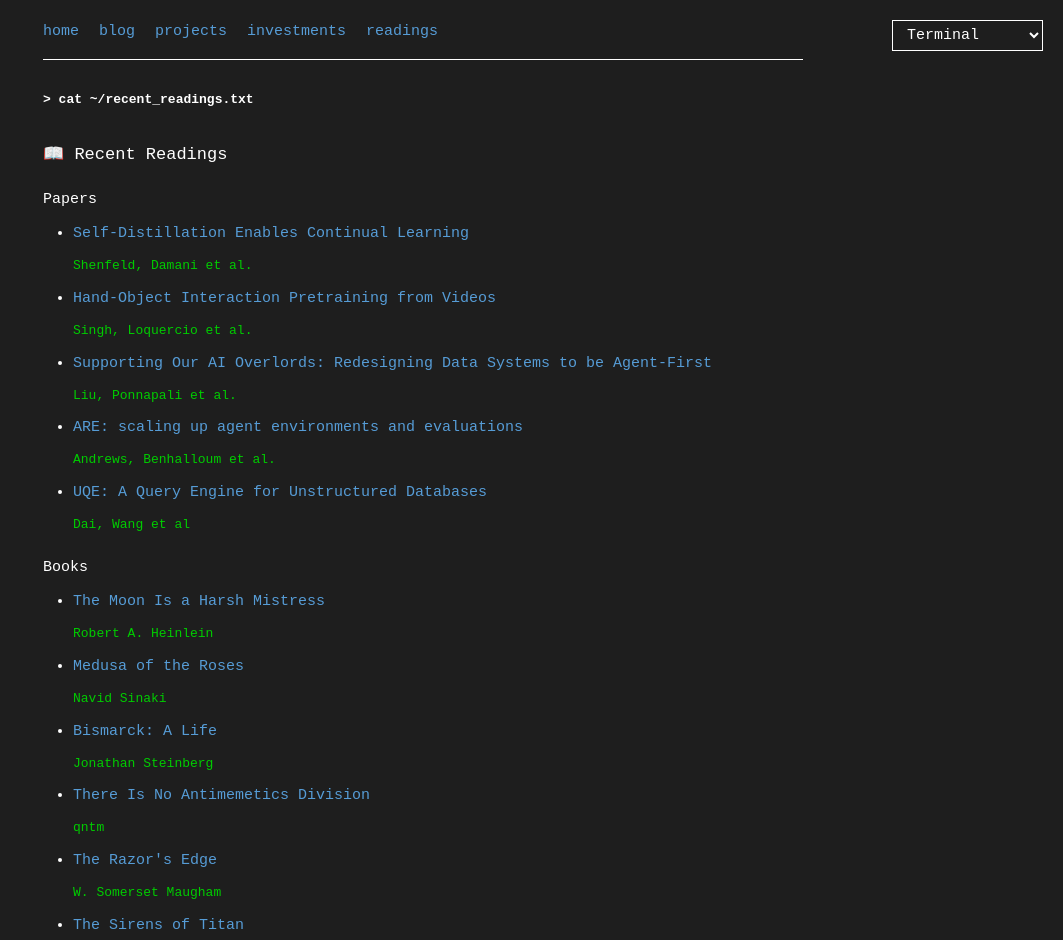
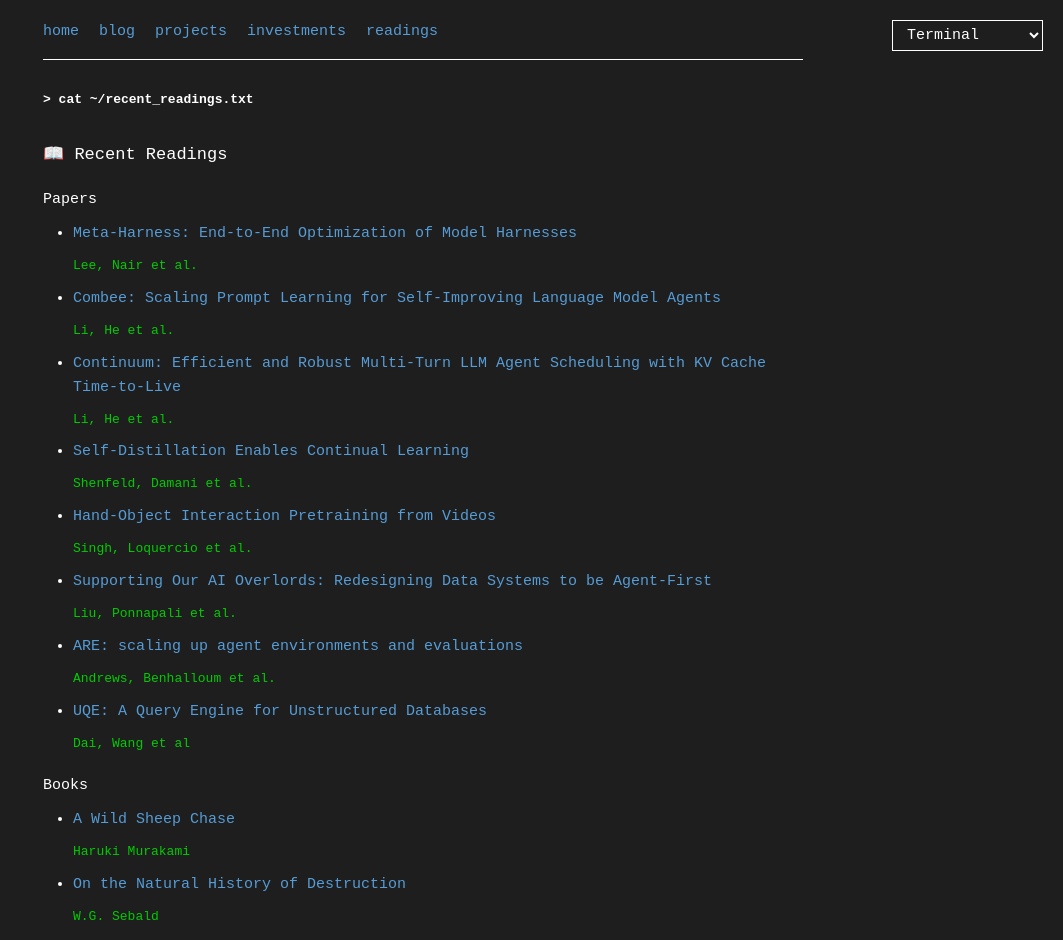
Before and after one commit to aazo11/personal_website, a Next.js app: page /readings in a window 1280 px wide. Shown: the top 940 px of the page, without its empty margins (217-1280 px from the left). Built offline with nearby package versions, Linux system fonts and the light colour scheme.

Commit message:
content: update recent readings

```diff
--- a/app/readings/page.tsx
+++ b/app/readings/page.tsx
@@ -27,6 +27,18 @@
         <h3>Papers</h3>
         <ul>
           <li>
+            <a href="https://arxiv.org/pdf/2603.28052" target="_blank" rel="noopener noreferrer">Meta-Harness: End-to-End Optimization of Model Harnesses</a>
+            <p className="post-date">Lee, Nair et al.</p>
+          </li>
+          <li>
+            <a href="https://arxiv.org/pdf/2604.04247" target="_blank" rel="noopener noreferrer">Combee: Scaling Prompt Learning for Self-Improving Language Model Agents</a>
+            <p className="post-date">Li, He et al.</p>
+          </li>
+          <li>
+            <a href="https://arxiv.org/pdf/2511.02230" target="_blank" rel="noopener noreferrer">Continuum: Efficient and Robust Multi-Turn LLM Agent Scheduling with KV Cache Time-to-Live</a>
+            <p className="post-date">Li, He et al.</p>
+          </li>
+          <li>
             <a href="https://arxiv.org/pdf/2601.19897" target="_blank" rel="noopener noreferrer">Self-Distillation Enables Continual Learning</a>
             <p className="post-date">Shenfeld, Damani et al.</p>
           </li>
@@ -50,6 +62,14 @@
 
         <h3>Books</h3>
         <ul>
+          <li>
+            <a href="https://www.goodreads.com/book/show/11298.A_Wild_Sheep_Chase" target="_blank" rel="noopener noreferrer">A Wild Sheep Chase</a>
+            <p className="post-date">Haruki Murakami</p>
+          </li>
+          <li>
+            <a href="https://www.goodreads.com/book/show/183922.On_the_Natural_History_of_Destruction" target="_blank" rel="noopener noreferrer">On the Natural History of Destruction</a>
+            <p className="post-date">W.G. Sebald</p>
+          </li>
           <li>
             <a href="https://www.goodreads.com/book/show/16690.The_Moon_Is_a_Harsh_Mistress" target="_blank" rel="noopener noreferrer">The Moon Is a Harsh Mistress</a>
             <p className="post-date">Robert A. Heinlein</p>
```
